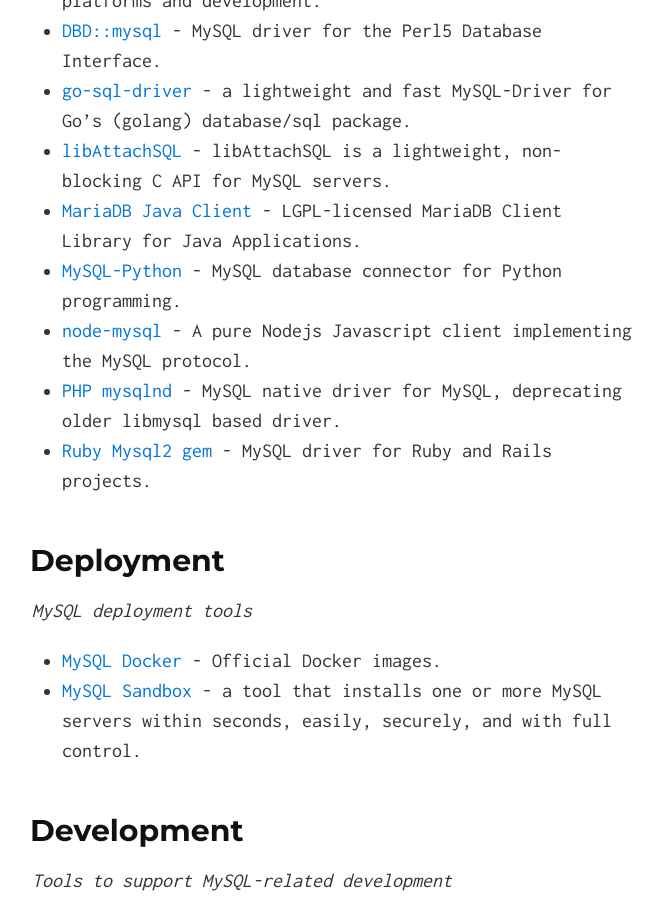
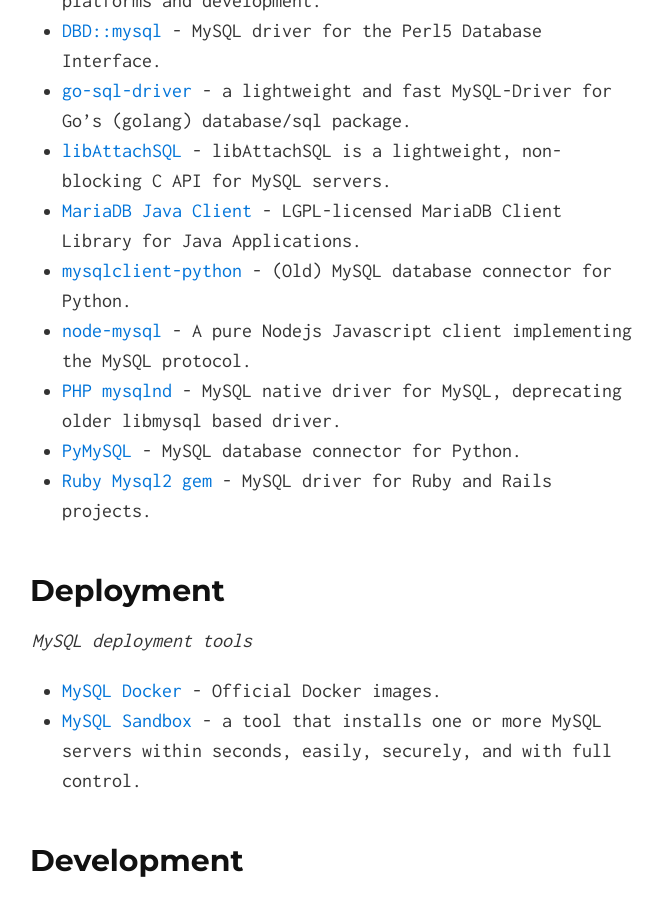
Before and after one commit to shlomi-noach/awesome-mysql, a Jekyll site: the page built from index.md, in a window 1280 px wide and 900 px high, scrolled down 3054 px. Shown: the whole window, without its empty margins (308-971 px from the left). Built offline with Jekyll 4.4.1, drawn with Linux system fonts in a browser that asks for light colours.

Commit message:
Update Python MySQL connectors
`MySQLdb` is dead and only supports Python 2. `mysqlclient-python` is a fork of it that supports Python 3, and `PyMySQL` is a new pure-python implementation of a connector that is recommended for anyone starting new projects. :smile:

```diff
--- a/index.md
+++ b/index.md
@@ -83,9 +83,10 @@
 - [go-sql-driver](https://github.com/go-sql-driver/mysql) - a lightweight and fast MySQL-Driver for Go's (golang) database/sql package.
 - [libAttachSQL](https://github.com/libattachsql/libattachsql) - libAttachSQL is a lightweight, non-blocking C API for MySQL servers.
 - [MariaDB Java Client](https://mariadb.com/kb/en/mariadb/mariadb-connector-j/) - LGPL-licensed MariaDB Client Library for Java Applications.
-- [MySQL-Python](http://sourceforge.net/projects/mysql-python/) - MySQL database connector for Python programming.
+- [mysqlclient-python](https://github.com/PyMySQL/mysqlclient-python) - (Old) MySQL database connector for Python.
 - [node-mysql](https://github.com/felixge/node-mysql) - A pure Nodejs Javascript client implementing the MySQL protocol.
 - [PHP mysqlnd](https://dev.mysql.com/downloads/connector/php-mysqlnd/) - MySQL native driver for MySQL, deprecating older libmysql based driver.
+- [PyMySQL](https://github.com/PyMySQL/PyMySQL) - MySQL database connector for Python.
 - [Ruby Mysql2 gem](https://github.com/brianmario/mysql2) - MySQL driver for Ruby and Rails projects.
 
 ## Deployment
```
